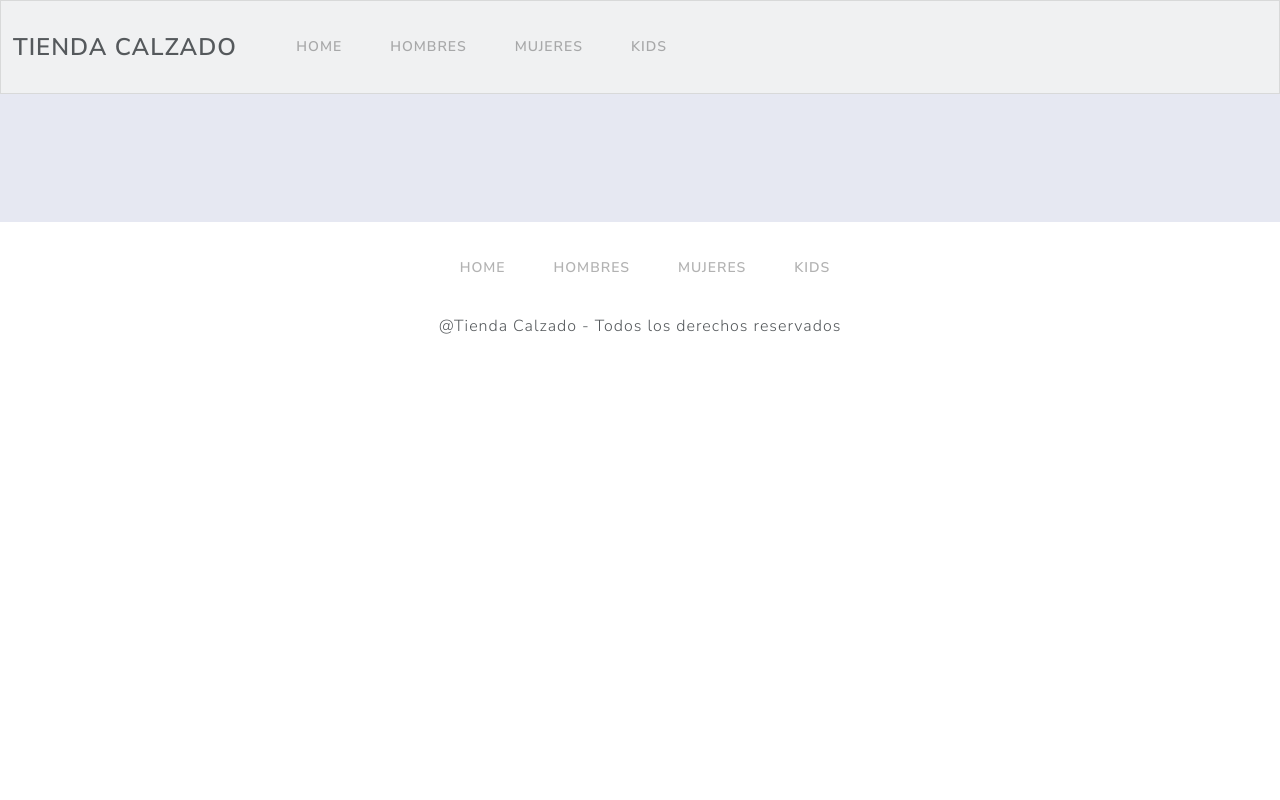
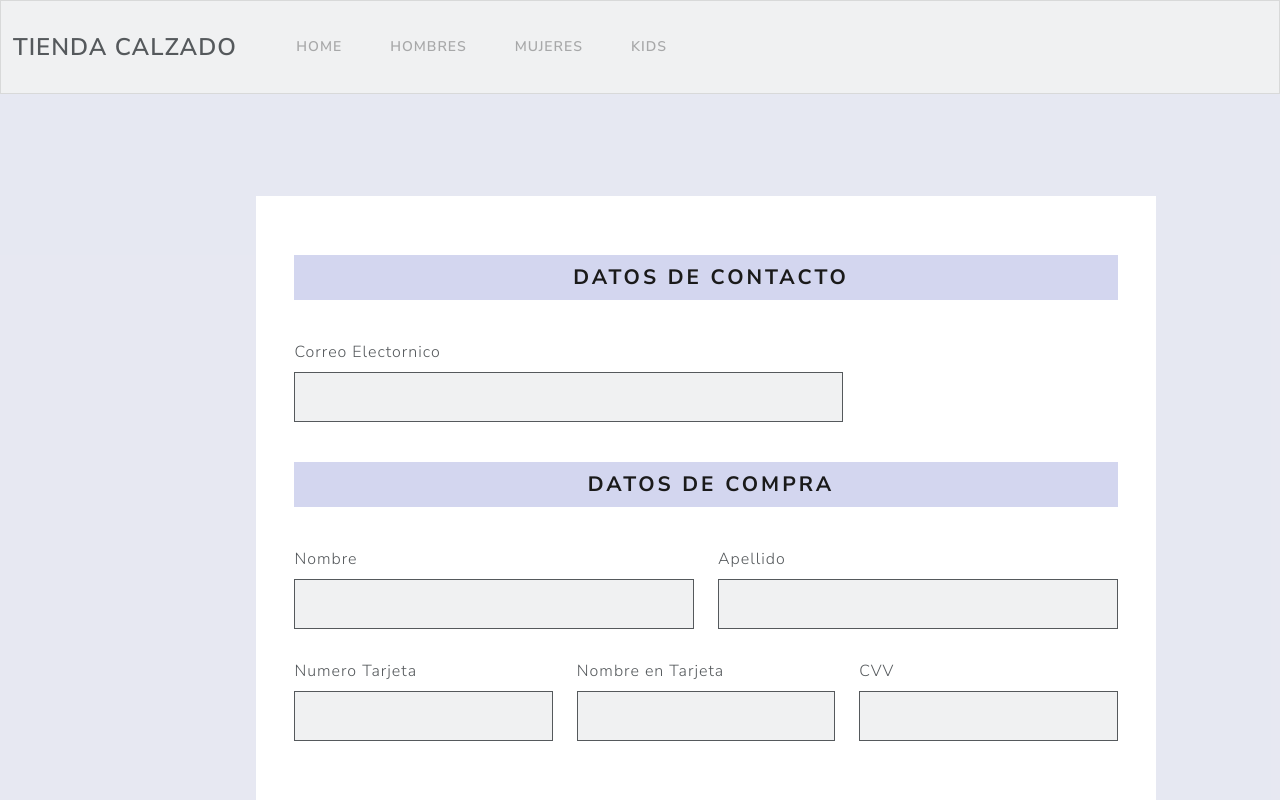
Before and after one commit to gonzal86/Ecommerce-react, a React (Create React App) app: page /Checkout in a window 1280 px wide. Shown: the top 800 px of the page. Built offline with nearby package versions, Linux system fonts and the light colour scheme; the HTML template or start-up script is replaced by a standard one.

Commit message:
generacion de orden de compra en firebase

```diff
--- a/src/App.js
+++ b/src/App.js
@@ -9,6 +9,7 @@ import ItemListContainer from './components/ItemListContainer/ItemListContainer'
 import Footer from './components/Footer/Footer';
 import CartView from './components/Cart/CartView';
 import { CartProvider } from './components/Cart/CartContext';
+import Checkout from './components/Checkout/Checkout';
 
 
 function App() {
@@ -23,6 +24,7 @@ function App() {
             <Route path='/categoria/:categoria' element={<ItemListContainer />}></Route>
             <Route path='/detalle/:id' element={<ItemDetailContainer />}></Route>
             <Route path='/Cart/' element={<CartView />}></Route>
+            <Route path='/Checkout/' element={<Checkout/>}></Route>
           </Routes>
           <Footer />
         </div>
--- a/src/components/Cart/CartContext.jsx
+++ b/src/components/Cart/CartContext.jsx
@@ -22,6 +22,10 @@ export const CartProvider = ({ children }) => {
         }
     }
 
+    const clear = () => {
+        setCart([]);
+    };
+
     const removeItem = (id) => setCart(cart.filter(product => product.id !== id ));
 
     const isInCart = (id) => cart.find(product => product.id === id) ? true : false;
@@ -35,6 +39,7 @@ export const CartProvider = ({ children }) => {
     return (
         <CartContext.Provider value={{
             isInCart,
+            clear,
             addToCart,
             removeItem,
             totalProductos,
--- a/src/components/Cart/CartView.jsx
+++ b/src/components/Cart/CartView.jsx
@@ -18,8 +18,8 @@ const CartView = () => {
                     <li className="list-group-item" style={{ maxWidth: '900px' }}>
                         <div className="Carrito-Vacio">
                             <img src='https://cdn-icons-gif.flaticon.com/6451/6451073.gif' width='100' heigth='100' ></img>
-                            <strong> Carrito Vacio </strong>
-                            <Link  to={`/home`}>
+                            <strong> Tu carrito está Vacío </strong>
+                            <Link to={`/home`}>
                                 <p className='link-compra'> ir a comprar <img src='https://cdn-icons-gif.flaticon.com/7740/7740503.gif' width='40' heigth='40' ></img></p>
                             </Link>
                         </div>
@@ -38,7 +38,10 @@ const CartView = () => {
 
                 <li className="list-group-item" style={{ maxWidth: '900px' }}>
                     <p className='Subtotal'>Subtotal:  <strong>${totalprecio()}</strong></p>
-                    <button className="btn btn-outline-primary btn-finalizar"> Finalizar Compra </button>
+                    <Link to={`/Checkout/`}>
+                        <button className="btn btn-outline-primary btn-finalizar"> Realizar Compra </button>
+                    </Link>
+
                     <Link className='Seguir-Comprando' to={`/home`}>
                         <p> o Seguir Comprando <img src='https://cdn-icons-gif.flaticon.com/7740/7740503.gif' width='40' heigth='40' ></img></p>
                     </Link>
--- /dev/null
+++ b/src/components/Checkout/Checkout.css
@@ -0,0 +1,39 @@
+.titulo-checkout{
+    text-align: center;
+    font-size: 1.3rem;
+    padding-top: 10px;
+    padding-bottom: 10px;
+    padding-left: 10px;
+    margin-bottom: 40px;
+    margin-top: 20px;
+    background-color: rgba(193, 197, 233, 0.699);
+}
+
+.margin-checkout{
+    margin-top: 8%;
+    margin-right: 20px;
+    margin-left: 20%;
+    background-color: rgb(255, 255, 255);
+    padding: 3%;
+
+}
+
+.btn-finalizar{
+    margin-top: 50px;
+    margin-bottom: 50px;
+    margin-left: 20%;
+    width: 60%;
+}
+
+.color-text{
+    border: solid 1px;
+}
+
+.dato-contacto{
+    margin-top: 40px;
+}
+
+.datos-tarjeta{
+    margin-top: 30px;
+    margin-bottom: 30px;
+}
--- /dev/null
+++ b/src/components/Checkout/Checkout.jsx
@@ -0,0 +1,105 @@
+import React, { useState } from 'react';
+import { Link } from 'react-router-dom';
+import "./Checkout.css";
+import { useCartContext } from '../Cart/CartContext';
+import db from '../../services/firebase';
+import { collection, addDoc } from 'firebase/firestore';
+import Swal from 'sweetalert2';
+
+const Checkout = () => {
+    const { cart, totalprecio, clear } = useCartContext()
+    const [orderId, setOrderId] = useState()
+
+    const [buyer, setBuyer] = useState({
+        email: '',
+        nombre: '',
+        apellido: '',
+        numeroTarjeta: '',
+        nombreTarjeta: '',
+        CVV: ''
+    })
+
+    const { email, nombre, apellido, numeroTarjeta, nombreTarjeta, CVV } = buyer
+
+    const handleInputChange = (e) => {
+        setBuyer(({
+            ...buyer,
+            [e.target.name]: e.target.value
+        }))
+    }
+
+    const handleSubmit = (e) => {
+        e.preventDefault()
+        const items = cart.map(e => { return { id: e.id, title: e.titulo, precio: e.precio, cantidad: e.quantity } })
+        const dia = new Date()
+        const total = totalprecio()
+        const data = { buyer, items, dia, total }
+        console.log('data', data)
+        generateOrder(data)
+        clear()
+    }
+
+    const generateOrder = async (data) => {
+        try {
+            const col = collection(db, "Orders")
+            const order = await addDoc(col, data)
+            console.log("OrdenNro:", order)
+            setOrderId(order.id)
+        } catch (error) {
+            console.log(error)
+        }
+    }
+
+    return (
+        <>
+            {!orderId ?
+                <div className='margin-checkout' style={{ maxWidth: '900px' }}>
+
+                    <form onSubmit={handleSubmit}>
+                        <h3 className='titulo-checkout'><strong>Datos de contacto</strong></h3>
+                        <div className="mb-3 col-8">
+                            <label className="form-label">Correo Electornico</label>
+                            <input type="email" className="form-control color-text" name="email" value={email} onChange={handleInputChange} />
+                        </div>
+                        <h3 className='titulo-checkout dato-contacto'><strong>Datos de Compra</strong></h3>
+                        <div className="row">
+                            <div className="col">
+                                <label className="form-label">Nombre</label>
+                                <input type="text" className="form-control color-text" name="nombre" value={nombre} onChange={handleInputChange} />
+                            </div>
+                            <div className="col">
+                                <label className="form-label">Apellido</label>
+                                <input type="text" className="form-control color-text" name="apellido" value={apellido} onChange={handleInputChange} />
+                            </div>
+                        </div>
+                        <div className="row datos-tarjeta">
+                            <div className="col">
+                                <label className="form-label">Numero Tarjeta</label>
+                                <input type="text" className="form-control color-text" name="numeroTarjeta" value={numeroTarjeta} onChange={handleInputChange} />
+                            </div>
+                            <div className="col">
+                                <label className="form-label">Nombre en Tarjeta</label>
+                                <input type="text" className="form-control color-text" name="nombreTarjeta" value={nombreTarjeta} onChange={handleInputChange} />
+                            </div>
+                            <div className="col">
+                                <label className="form-label">CVV</label>
+                                <input type="text" className="form-control color-text" name="CVV" value={CVV} onChange={handleInputChange} />
+                            </div>
+                        </div>
+                        <input type="submit" value="Finalizar Compra" className="btn btn-outline-primary btn-finalizar" />
+                    </form>
+                </div>
+                : <div>  {Swal.fire({
+                    icon: 'success',
+                    title: 'Orden de Compra',
+                    text: `Su codigo de orden de compra es: ${orderId}`,
+                    showConfirmButton: false,
+                    allowOutsideClick: false,
+                    footer: `<a class="btn btn-primary" href="/home">Cerrar</a>`
+                })}</div>
+            }
+        </>
+    );
+}
+
+export default Checkout;
--- a/src/components/ItemDetailContainer/ItemDetailContainer.jsx
+++ b/src/components/ItemDetailContainer/ItemDetailContainer.jsx
@@ -1,5 +1,4 @@
 import React, { useEffect, useState } from 'react';
-import prodData from '../data/produData';
 import ItemDetail from './ItemDetail';
 import "./ItemDetailContainer.css"
 import { useParams } from 'react-router-dom';
```
Also changed, not shown: src/components/ItemListContainer/ItemListContainer.jsx (+0 -8 lines).
